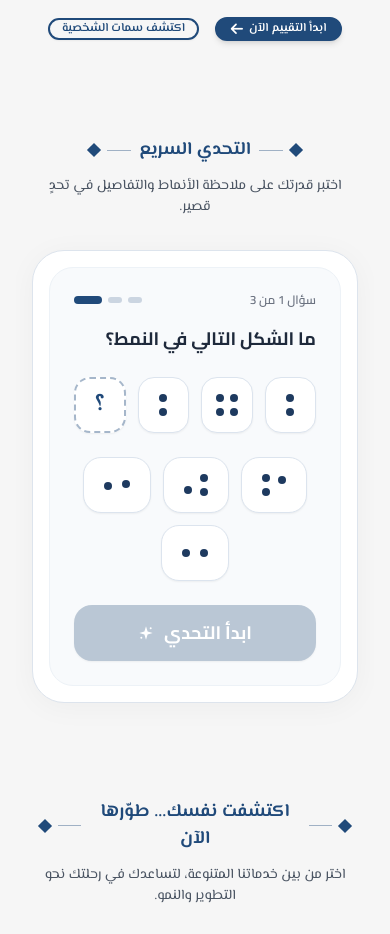
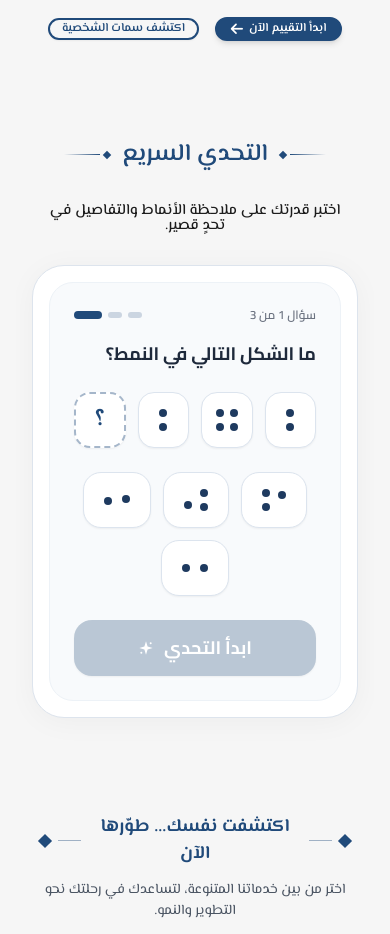
Before and after one commit to Ahmedsayed732004444/Home-Page, a website built with Vite: page index.html in a window 390 px wide. Shown: the part 2520-3454 px from the top of the page. Built offline with nearby package versions, Linux system fonts and the light colour scheme.

Commit message:
style: perfect orientation of 7PK decorative heading marks using ltr flex gradients

```diff
--- a/index.html
+++ b/index.html
@@ -632,15 +632,35 @@
     <!-- ==================== 5. SECTION: التحدي السريع (#943:4131) ==================== -->
     <section id="challenge" class="py-12 sm:py-16 md:py-20 px-4 sm:px-6 md:px-12 flex flex-col items-center">
 
-      <div class="text-center mb-8 sm:mb-10 px-2">
-        <p class="flex items-center justify-center gap-2 sm:gap-3 text-brand-primary font-bold text-[16px] sm:text-[22px] mb-3">
-            <span class="w-2.5 h-2.5 sm:w-3 sm:h-3 rotate-45 bg-brand-primary inline-block shrink-0"></span>
-            <span class="w-6 sm:w-16 h-px bg-brand-primary/40"></span>
-            <span class="text-[18px] sm:text-[26px]">التحدي السريع</span>
-            <span class="w-6 sm:w-16 h-px bg-brand-primary/40"></span>
-            <span class="w-2.5 h-2.5 sm:w-3 sm:h-3 rotate-45 bg-brand-primary inline-block shrink-0"></span>
-          </p>
-        <p class="text-[14px] sm:text-[17px] md:text-[20px] text-gray-600">اختبر قدرتك على ملاحظة الأنماط والتفاصيل في تحدٍ قصير.</p>
+      <div class="text-center mb-8 sm:mb-10 px-2 w-full flex flex-col items-center">
+        <!-- Title and Marks Block -->
+        <div class="flex flex-row items-center justify-center gap-2 sm:gap-6 mb-[30px]">
+
+          <!-- Right Mark (Visual Right in RTL) -->
+          <div class="flex items-center w-[50px] sm:w-[136px]" dir="ltr">
+            <!-- Diamond is closest to text (left side of this block) -->
+            <div class="w-[6px] h-[6px] sm:w-[8px] sm:h-[8px] rotate-45 bg-[#204A7A] shrink-0 mx-1 sm:mx-2"></div>
+            <!-- Line fades to the right (away from text) -->
+            <div class="flex-1 h-[1.5px] bg-gradient-to-r from-[#204A7A] to-transparent"></div>
+          </div>
+
+          <!-- Text -->
+          <h2 class="text-[24px] sm:text-[36px] text-brand-primary" style="font-family: 'El Messiri', sans-serif; font-weight: 600; line-height: 1.5;">التحدي السريع</h2>
+
+          <!-- Left Mark (Visual Left in RTL) -->
+          <div class="flex items-center w-[50px] sm:w-[136px]" dir="ltr">
+            <!-- Line fades to the left (away from text) -->
+            <div class="flex-1 h-[1.5px] bg-gradient-to-l from-[#204A7A] to-transparent"></div>
+            <!-- Diamond is closest to text (right side of this block) -->
+            <div class="w-[6px] h-[6px] sm:w-[8px] sm:h-[8px] rotate-45 bg-[#204A7A] shrink-0 mx-1 sm:mx-2"></div>
+          </div>
+
+        </div>
+
+        <!-- Subtitle -->
+        <p class="text-[15px] sm:text-[22px] md:text-[30px] font-medium text-brand-dark leading-none" style="font-family: 'El Messiri', sans-serif; font-weight: 500;">
+          اختبر قدرتك على ملاحظة الأنماط والتفاصيل في تحدٍ قصير.
+        </p>
       </div>
 
       <!-- Interactive Aptitude Challenge Quiz Widget matching reference design -->
```
